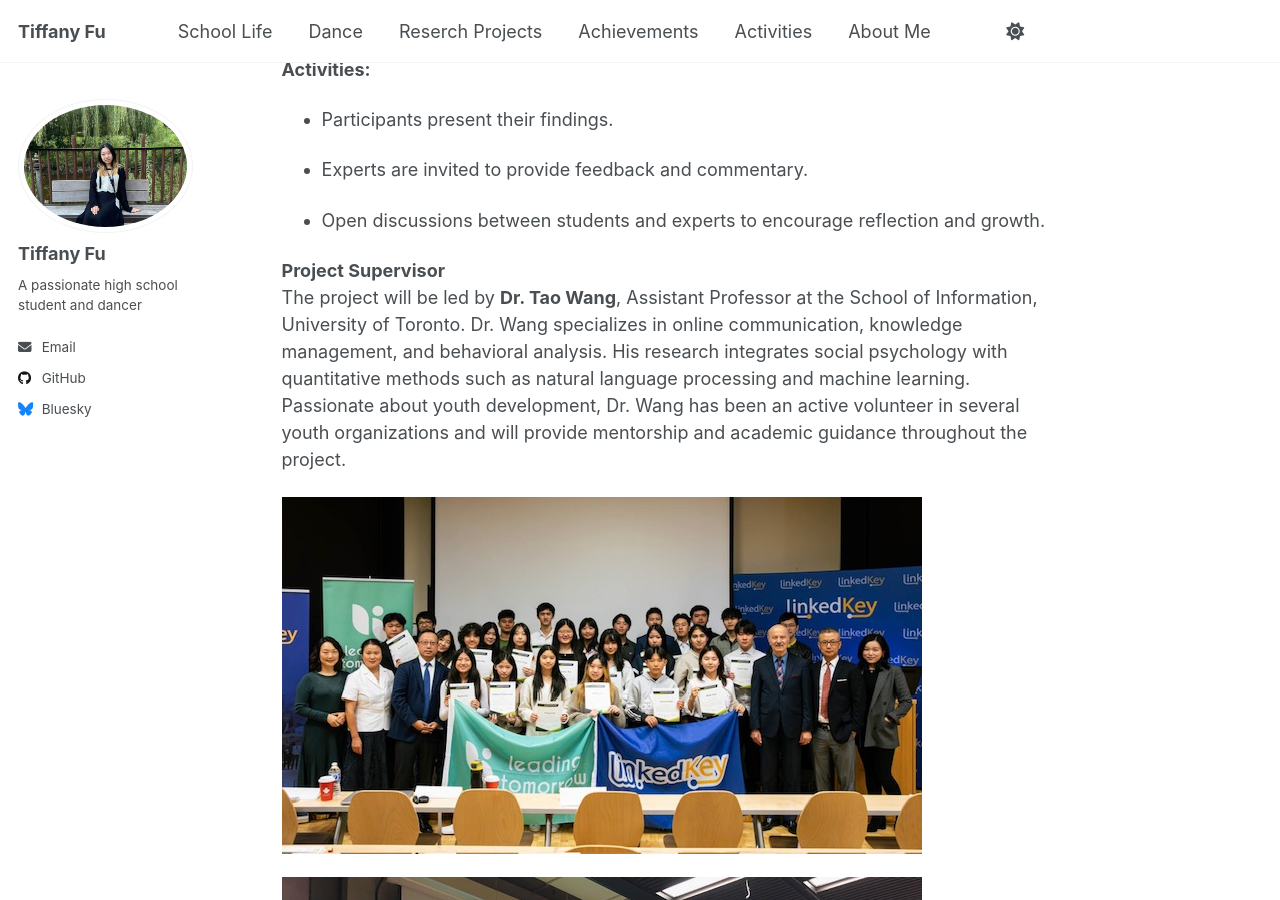
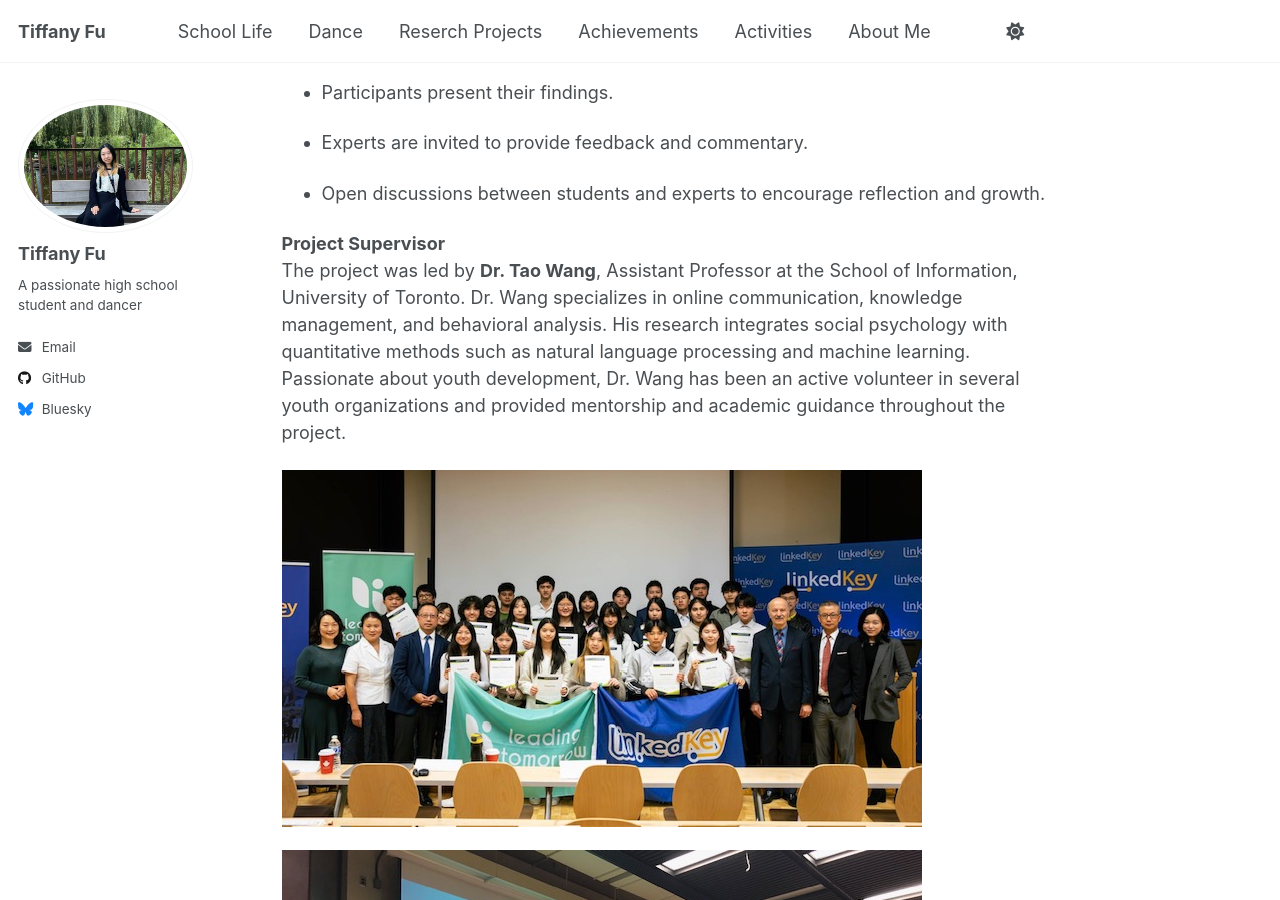
Before and after one commit to TiffanyJTFu/TiffanyFu, a Jekyll site: the page built from _teaching/Social-Science-Research-Project.md, in a window 1280 px wide and 900 px high, scrolled down 2339 px. Built offline with Jekyll 4.4.1, drawn with Linux system fonts in a browser that asks for light colours; a script that is not in the unit is left out.

Commit message:
Update Social-Science-Research-Project.md

```diff
--- a/_teaching/Social-Science-Research-Project.md
+++ b/_teaching/Social-Science-Research-Project.md
@@ -4,7 +4,7 @@ collection: teaching
 type: ""
 permalink: /teaching/Social-Science-Research-Project
 ---
-<br>
+
 **Project Topic:** Cross-cultural Education Methods and Adolescents' Physical and Mental Health
 <br><br>**Project Background**
 <br>In the context of globalization, increasing attention has been paid to the relationship between the educational practices of immigrant families and the physical and mental health of adolescents. Young people from immigrant backgrounds face unique challenges such as cultural conflict, identity issues, and the pressure to adapt to a new environment. These stressors can have significant impacts on their well-being, with reported cases of depression and even suicide. At the same time, immigrant parents also face difficulties in navigating parenting and supporting their children in a new cultural and social context.
@@ -68,7 +68,7 @@ To address this need, Leading Tomorrow, a non-profit organization, has launched
 * Open discussions between students and experts to encourage reflection and growth.
 
 **Project Supervisor**
-<br>The project will be led by **Dr. Tao Wang**, Assistant Professor at the School of Information, University of Toronto. Dr. Wang specializes in online communication, knowledge management, and behavioral analysis. His research integrates social psychology with quantitative methods such as natural language processing and machine learning. Passionate about youth development, Dr. Wang has been an active volunteer in several youth organizations and will provide mentorship and academic guidance throughout the project.
+<br>The project was led by **Dr. Tao Wang**, Assistant Professor at the School of Information, University of Toronto. Dr. Wang specializes in online communication, knowledge management, and behavioral analysis. His research integrates social psychology with quantitative methods such as natural language processing and machine learning. Passionate about youth development, Dr. Wang has been an active volunteer in several youth organizations and provided mentorship and academic guidance throughout the project.
 
 
 ![SocialScience12](https://tiffanyjtfu.github.io/TiffanyFu/images/socialscienceproject12.jpg)
```
